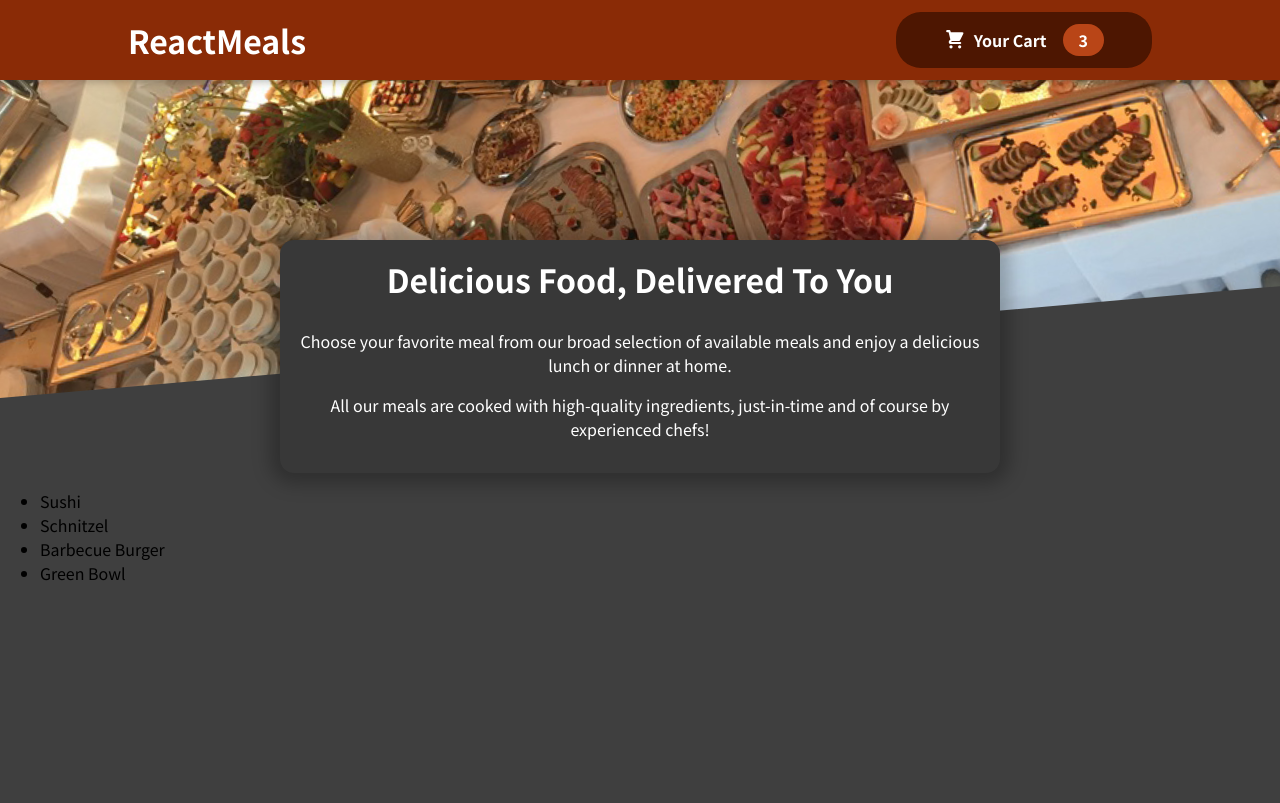
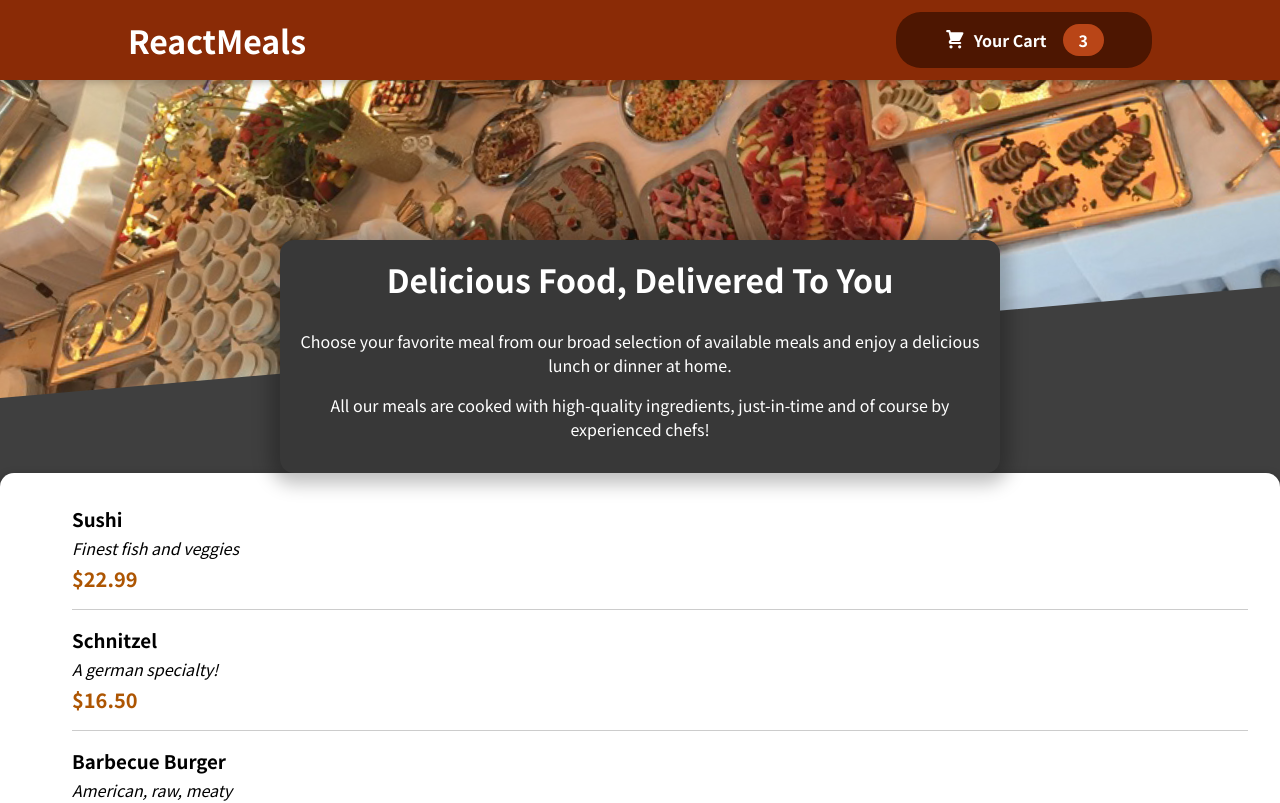
Before and after one commit to Ritik-122/FoodOrdering, a React (Create React App) app: page / in a window 1280 px wide. Shown: the top 803 px of the page. Built offline with nearby package versions, Linux system fonts and the light colour scheme.

Commit message:
"making item visisble"

```diff
--- a/src/components/Meal/AvailableMeal.js
+++ b/src/components/Meal/AvailableMeal.js
@@ -1,42 +1,50 @@
-import React from 'react'
-import classes from '../Meal/AvailableMeal.module.css'
-
-
+import React from "react";
+import classes from "../Meal/AvailableMeal.module.css";
+import Card from "../UI/Card";
+import MealItem from "./MealItem/MealItem";
 
 const DUMMY_MEALS = [
   {
-      id: 'm1',
-      name: 'Sushi',
-      description: 'Finest fish and veggies',
+    id: "m1",
+    name: "Sushi",
+    description: "Finest fish and veggies",
     price: 22.99,
   },
   {
-      id: 'm2',
-      name: 'Schnitzel',
-      description: 'A german specialty!',
+    id: "m2",
+    name: "Schnitzel",
+    description: "A german specialty!",
     price: 16.5,
   },
   {
-      id: 'm3',
-      name: 'Barbecue Burger',
-      description: 'American, raw, meaty',
+    id: "m3",
+    name: "Barbecue Burger",
+    description: "American, raw, meaty",
     price: 12.99,
   },
   {
-      id: 'm4',
-      name: 'Green Bowl',
-      description: 'Healthy...and green...',
+    id: "m4",
+    name: "Green Bowl",
+    description: "Healthy...and green...",
     price: 18.99,
   },
 ];
 
 export default function AvailableMeal() {
-    const mealList=DUMMY_MEALS.map((meal)=><li>{meal.name}</li>)
-
+  const mealList = DUMMY_MEALS.map((meal) => (
+    <MealItem
+      key={meal.id}
+      name={meal.name}
+      description={meal.description}
+      price={meal.price}
+    />
+  ));
 
   return (
     <section className={classes.meal}>
+      <Card>
         <ul>{mealList}</ul>
+      </Card>
     </section>
-  )
+  );
 }
--- /dev/null
+++ b/src/components/Meal/MealItem/MealItem.js
@@ -0,0 +1,18 @@
+import React from "react";
+import classes from "../MealItem/MealItem.module.css";
+
+export default function MealItem(props) {
+    const price=`$${props.price.toFixed(2)}`
+  return (
+    <li className={classes.meal}>
+      <div>
+        <h3>{props.name}</h3>
+        <div className={classes.description}>{props.description}</div>
+        <div className={classes.price}>{price}</div>
+      </div>
+      <div>
+
+      </div>
+    </li>
+  );
+}
--- /dev/null
+++ b/src/components/Meal/MealItem/MealItem.module.css
@@ -0,0 +1,22 @@
+.meal {
+    display: flex;
+    justify-content: space-between;
+    margin: 1rem;
+    padding-bottom: 1rem;
+    border-bottom: 1px solid #ccc;
+  }
+
+  .meal h3 {
+    margin: 0 0 0.25rem 0;
+  }
+
+  .description {
+    font-style: italic;
+  }
+
+  .price {
+    margin-top: 0.25rem;
+    font-weight: bold;
+    color: #ad5502;
+    font-size: 1.25rem;
+  }
--- /dev/null
+++ b/src/components/UI/Card.js
@@ -0,0 +1,9 @@
+import React from 'react'
+import classes from '../UI/Card.module.css'
+export default function Card(props) {
+  return (
+    <div className={classes.card}>{props.children}</div>
+
+
+  )
+}
--- /dev/null
+++ b/src/components/UI/Card.module.css
@@ -0,0 +1,6 @@
+.card {
+    padding: 1rem;
+    box-shadow: 0 2px 8px rgba(0, 0, 0, 0.25);
+    border-radius: 14px;
+    background-color: white;
+  }
```
Also changed, not shown: src/components/Meal/MealItem/MealItemForm.js (added). Lines whose indentation alone changed are shown as unchanged.
